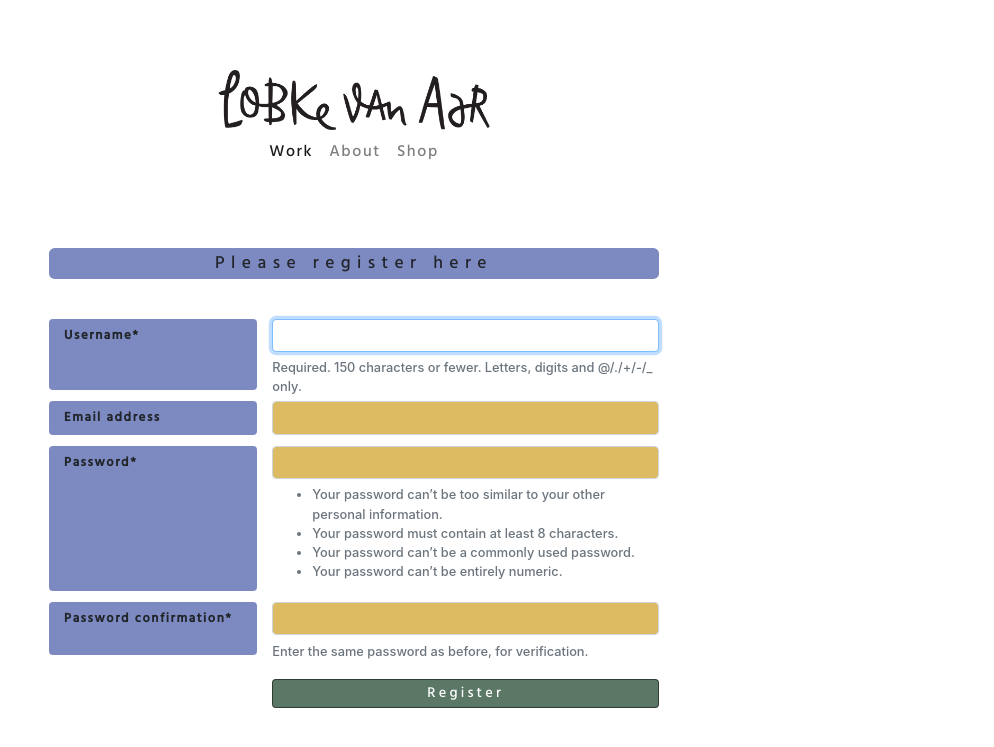
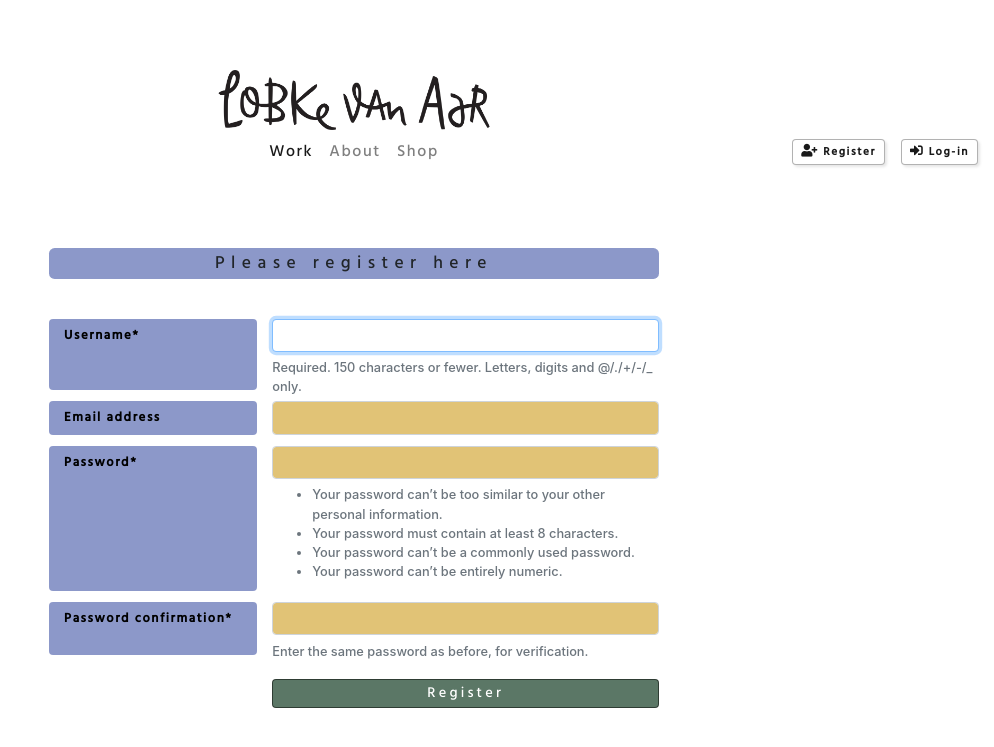
Before and after one commit to Evert-R/milestone-four, a Django app: page /accounts/register/ in a window 1280 px wide. Shown: the top 747 px of the page, without its empty margins (286-1280 px from the left). Run offline with Django 3.2, Linux system fonts and the light colour scheme; some libraries are stand-ins or nearby versions.

Commit message:
added user specific button behaviour in nav

```diff
--- a/static/css/custom.css
+++ b/static/css/custom.css
@@ -28,7 +28,7 @@ h1 {
 }
 
 h2 {
-    background-color: rgba(92, 109, 178, 0.8);
+    background-color: rgba(92, 109, 178, 0.7);
     border-radius: 0.35rem;
     padding: 0.3rem;
     font-family: 'FuturaBT-Heavy', 'Hind';
@@ -76,17 +76,83 @@ p {
 }
 
 .er-nav-links {
-    padding-top: 1.5rem;
-    align-items: center;
-    justify-content: center;
+    width: 100%;
     font-family: 'FuturaBT-Heavy', 'Hind';
     letter-spacing: 0.1rem;
-    text-align: center;
     color: black;
 }
 
-.er-outer-nav {
-    width: 33.33333%;
+.er-nav-links div {
+    display: inline-block;
+}
+
+.er-links-left {
+    padding-right: 0;
+    padding-left: 0;
+}
+
+.er-links-left .er-nav-button {
+    margin-left: 0;
+    margin-right: 1rem;
+}
+
+.er-links-center {
+    justify-content: center;
+}
+
+.er-links-right {
+    padding-right: 0;
+    padding-left: 0;
+}
+
+.er-links-right .er-nav-button {
+    margin-left: 1rem;
+    margin-right: 0;
+}
+
+.er-nav-button {
+    font-family: 'FuturaBT-Book', 'Hind';
+    font-size: 0.7rem;
+    font-weight: 600;
+    background-color: white;
+    border-style: solid;
+    border-width: 1px;
+    border-color: rgba(0, 0, 0, 0.3);
+    border-radius: 4px;
+    box-shadow: 2px 2px 3px rgba(0, 0, 0, 0.1);
+}
+
+.er-nav-button .nav-link {
+    padding: 0.2rem 0.3rem;
+    color: rgba(0, 0, 0, 0.9)!important;
+}
+
+.er-nav-button i {
+    font-size: 0.8rem;
+}
+
+.er-nav-button:hover {
+    color: rgba(0, 0, 0);
+    background-color: rgba(51, 86, 64, 0.4);
+    border-color: rgba(0, 0, 0, 0.1);
+    box-shadow: 2px 2px 4px rgba(0, 0, 0, 0.2);
+}
+
+.er-nav-button:active {
+    color: white!important;
+    background-color: rgba(51, 86, 64, 0.8);
+    box-shadow: 0px 0px 8px rgba(0, 0, 0, 0.3);
+}
+
+/* -----------Filter selectors */
+
+.er-nav-left {
+    position: fixed;
+    top: 8.7rem;
+    z-index: 5000;
+    display: flex;
+    align-items: center;
+    justify-content: center;
 }
 
 .er-nav-left i {
@@ -210,6 +246,7 @@ p {
 
 form {
     width: 100%;
+    color: rgba(0, 0, 0);
     font-size: 0.8rem;
     font-weight: 500;
 }
@@ -320,6 +369,7 @@ form {
 .form-group label {
     font-family: 'FuturaBT-Book', 'Hind';
     font-size: 0.8rem;
+    color: rgba(0, 0, 0);
     letter-spacing: 0.1rem;
     font-weight: 600;
 }
@@ -351,16 +401,17 @@ form {
 .col-form-label {
     width: 33%;
     margin-bottom: 0.4rem;
-    background-color: rgba(92, 109, 178, 0.8);
+    background-color: rgba(92, 109, 178, 0.7);
     border-radius: 4px;
     padding-bottom: 0.3rem;
 }
 
 .form-control, .form-control-file {
+    color: rgba(0, 0, 0);
     margin-bottom: 0.4rem;
     padding: 0.2rem .75rem;
     border-radius: 4px;
-    background-color: rgb(212, 170, 60, 0.8);
+    background-color: rgb(212, 170, 60, 0.7);
 }
 
 /* --------------------------992 - LG */
@@ -387,7 +438,7 @@ form {
 }
 
 @media(min-width: 1200px) {
-    .container {
+    .container, .navbar {
         max-width: 1300px;
     }
 }
--- a/templates/base.html
+++ b/templates/base.html
@@ -48,48 +48,101 @@
 
 <body>
     <header class="container">
-
+        <!-- Navigation bar -->
+        <div class="row">
             <nav class="navbar fixed-top navbar-expand-lg navbar-light">
                 <div id="er-logo">
                     <a href="#">
                         <img src="{% static 'images/logo_Lobke-van-Aar.png' %}" alt="Lobke van Aar Logo">
                     </a>
                 </div>
+
                 <button class="navbar-toggler" type="button" data-toggle="collapse" data-target="#navbarNavAltMarkup"
                     aria-controls="navbarNavAltMarkup" aria-expanded="false" aria-label="Toggle navigation">
                     <span class="navbar-toggler-icon"></span>
                 </button>
+
                 <div class="collapse navbar-collapse" id="navbarNavAltMarkup">
-                <div class="er-outer-nav">
-                    <div class="navbar-nav er-nav-links">
+                    <!-- Leftside menu -->
+                    <div class="col-lg-4 er-links-left">
+                        {% if request.user.is_staff %}
+                        {# Only show admin links to staff #}
+                        <div class="navbar-nav er-nav-links" id="er-admin-links">
+
+                            <div class="er-nav-button">
+                                <a class="nav-item nav-link" href="{% url 'dashboard:add_works' %}">Add work<span
+                                        class="sr-only">(current)</span></a>
+                            </div>
+
+                            <div class="er-nav-button">
+                                <a class="nav-item nav-link" href="{% url 'dashboard:add_works' %}">Add work<span
+                                        class="sr-only">(current)</span></a>
+                            </div>
+
+                        </div>
+                        {% endif %}
+                    </div>
+                    <!-- Center menu -->
+                    <div class="col-lg-4">
+                        <div class="navbar-nav er-nav-links er-links-center">
+
+                            <a class="nav-item nav-link active" href="{% url 'all_works' %}">Work<span
+                                    class="sr-only">(current)</span></a>
+
+                            <a class="nav-item nav-link" href="#">About</a>
+
+                            <a class="nav-item nav-link" href="#">Shop</a>
 
                         </div>
                     </div>
-                <div class="er-outer-nav">
-                    <div class="navbar-nav er-nav-links">
-                        <a class="nav-item nav-link active" href="{% url 'all_works' %}">Work<span
-                                class="sr-only">(current)</span></a>
-                        <a class="nav-item nav-link" href="#">About</a>
-                        <a class="nav-item nav-link" href="#">Shop</a>
+                    <!-- Rightside menu -->
+                    <div class="col-lg-4 er-links-right">
+                        <div class="d-flex flex-row-reverse navbar-nav er-nav-links">
+
+                            {% if not request.user.is_authenticated %}
+                            {# Show only when not logged in #}
+                            <div class="er-nav-button">
+                                <a class="nav-item nav-link" href="{% url 'accounts:log_in' %}">
+                                    <i class="fas fa-sign-in-alt"></i> Log-in<span class="sr-only">(current)</span></a>
                             </div>
+
+                            <div class="er-nav-button">
+                                <a class="nav-item nav-link" href="{% url 'accounts:register_user' %}">
+                                    <i class="fas fa-user-plus"></i> Register</a>
                             </div>
-                <div class="er-outer-nav">
-                    <div class="navbar-nav er-nav-links">
+                            {% endif %}
+
+                            {% if request.user.is_authenticated %}
+                            {# Show only when logged in #}
+                            <div class="er-nav-button">
+                                <a class="nav-item nav-link" href="{% url 'accounts:add_user_details' %}"><i
+                                        class="fas fa-user"></i> {{request.user.username}}</a>
+                            </div>
+
+                            <div class="er-nav-button">
+                                <a class="nav-item nav-link" href="{% url 'accounts:log_out' %}"><i
+                                        class="fas fa-sign-out-alt"></i>
+                                    Log-out</a>
+                            </div>
+                            {% endif %}
 
                         </div>
                     </div>
                 </div>
+            </nav>
+        </div>
+    </header>
 
-        </nav>
-
-    </header>
     {% if messages %}
+    {# Show notifications #}
     <div class="er-messages">
         {% for message in messages %} {{ message }} {% endfor %}
     </div>
     {% endif %}
+
     {% block content %} {% endblock %}
 
+    <!-- Load special screen events -->
     <script src="{% static 'js/base-events.js' %}"></script>
 </body>
 
```
Also changed, not shown: other parts of static/css/custom.css (+27 -45 lines), dashboard/templates/base_dashboard.html (+1 -6 lines), works/templates/works.html (+11 -4 lines). Lines whose indentation alone changed are shown as unchanged.
